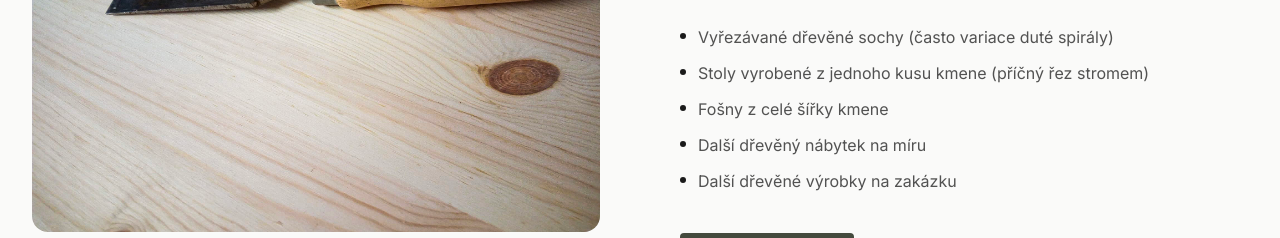
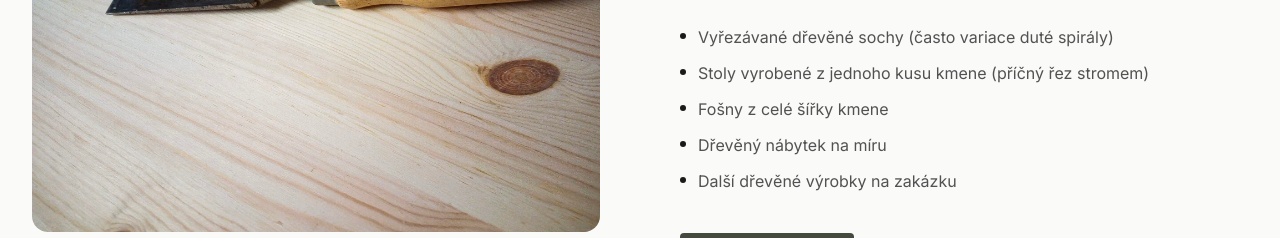
Before and after one commit to martinvosatka/grainform, a Next.js app: page / in a window 1280 px wide. Shown: the part 2580-2818 px from the top of the page. Built offline with nearby package versions, Linux system fonts and the light colour scheme; a web font is replaced by a local one.

Commit message:
Update wood work service: remove 'Další' from custom furniture item

```diff
--- a/components/WoodWork.tsx
+++ b/components/WoodWork.tsx
@@ -4,7 +4,7 @@ const services = [
   'Vyřezávané dřevěné sochy (často variace duté spirály)',
   'Stoly vyrobené z jednoho kusu kmene (příčný řez stromem)',
   'Fošny z celé šířky kmene',
-  'Další dřevěný nábytek na míru',
+  'Dřevěný nábytek na míru',
   'Další dřevěné výrobky na zakázku',
 ]
 
```
